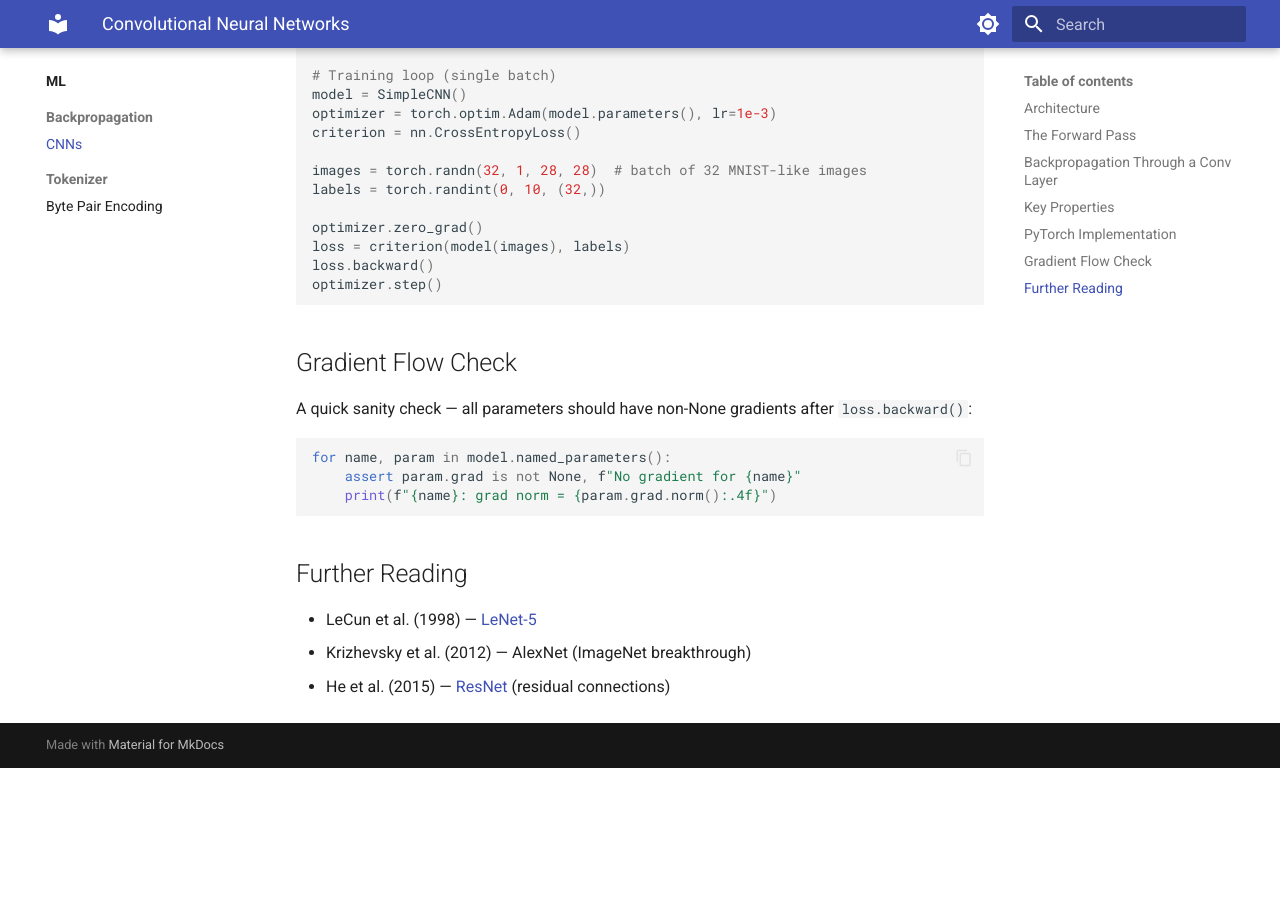
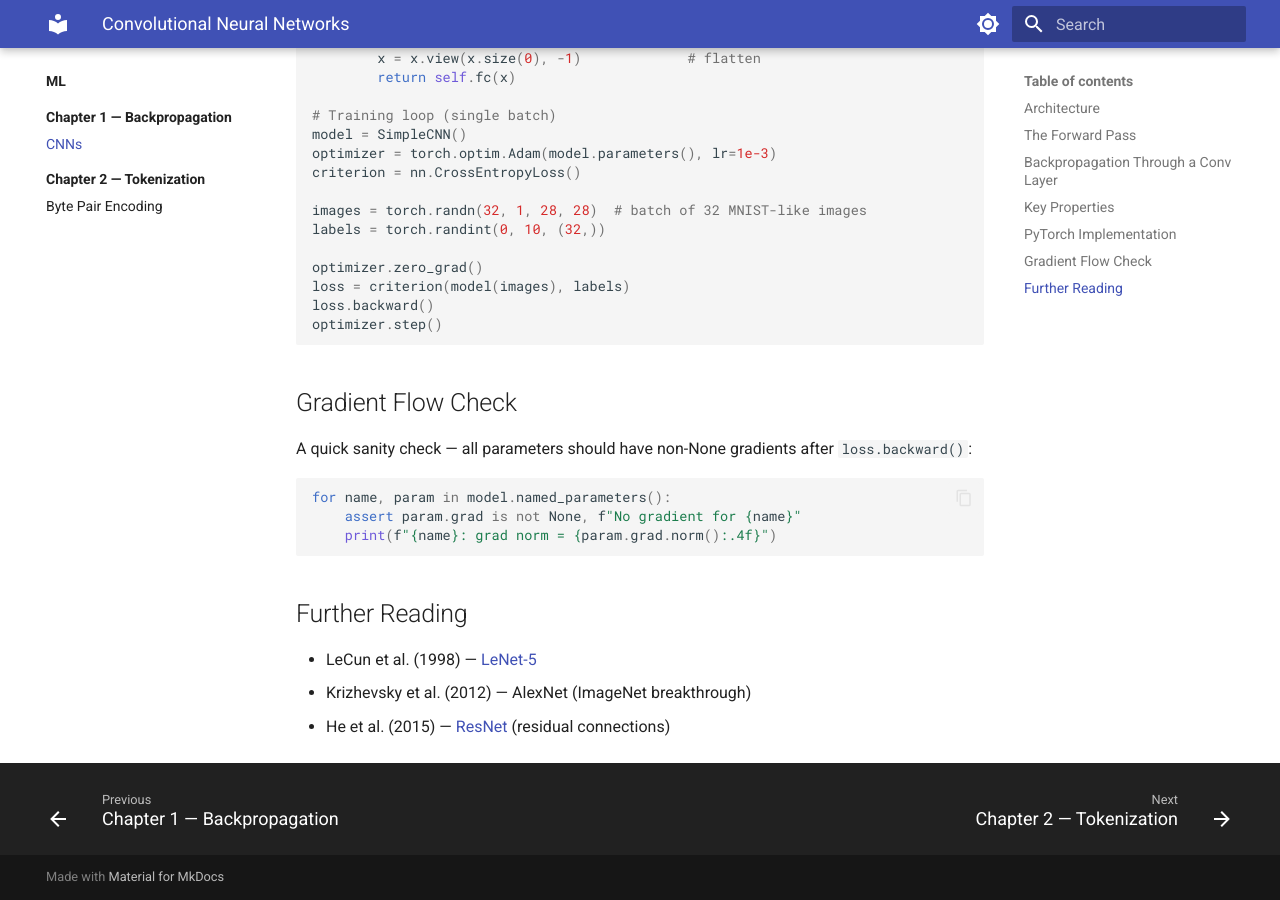
Before and after one commit to aunsid/aunsid.github.io, an MkDocs documentation site: the page built from docs/ml/backpropagation/cnn.md, in a window 1280 px wide and 900 px high, scrolled down 2102 px. Built offline with MkDocs 1.6.1 and Material for MkDocs 9.7.7, drawn with Linux system fonts in a browser that asks for light colours; before the commit the page ends 2870 px from its top, so only the background shows below that; some of the changed text lies outside the part shown.

Commit message:
Structure ML notes as book with chapters and prev/next navigation
Co-Authored-By: Claude Sonnet 4.6 <noreply@anthropic.com>

```diff
--- a/mkdocs.yml
+++ b/mkdocs.yml
@@ -21,6 +21,8 @@ theme:
     - navigation.sections
     - navigation.top
     - navigation.indexes
+    - navigation.footer
+    - navigation.path
     - search.highlight
     - content.code.copy
 
@@ -29,9 +31,11 @@ nav:
   - About: about.md
   - ML:
     - ml/index.md
-    - Backpropagation:
+    - "Chapter 1 — Backpropagation":
+      - ml/backpropagation/index.md
       - CNNs: ml/backpropagation/cnn.md
-    - Tokenizer:
+    - "Chapter 2 — Tokenization":
+      - ml/tokenizer/index.md
       - Byte Pair Encoding: ml/tokenizer/notes.md
   - Finance:
     - finance/index.md
```
Also changed, not shown: docs/ml/backpropagation/index.md (added, +3 -0 lines), docs/ml/tokenizer/index.md (added, +3 -0 lines).
